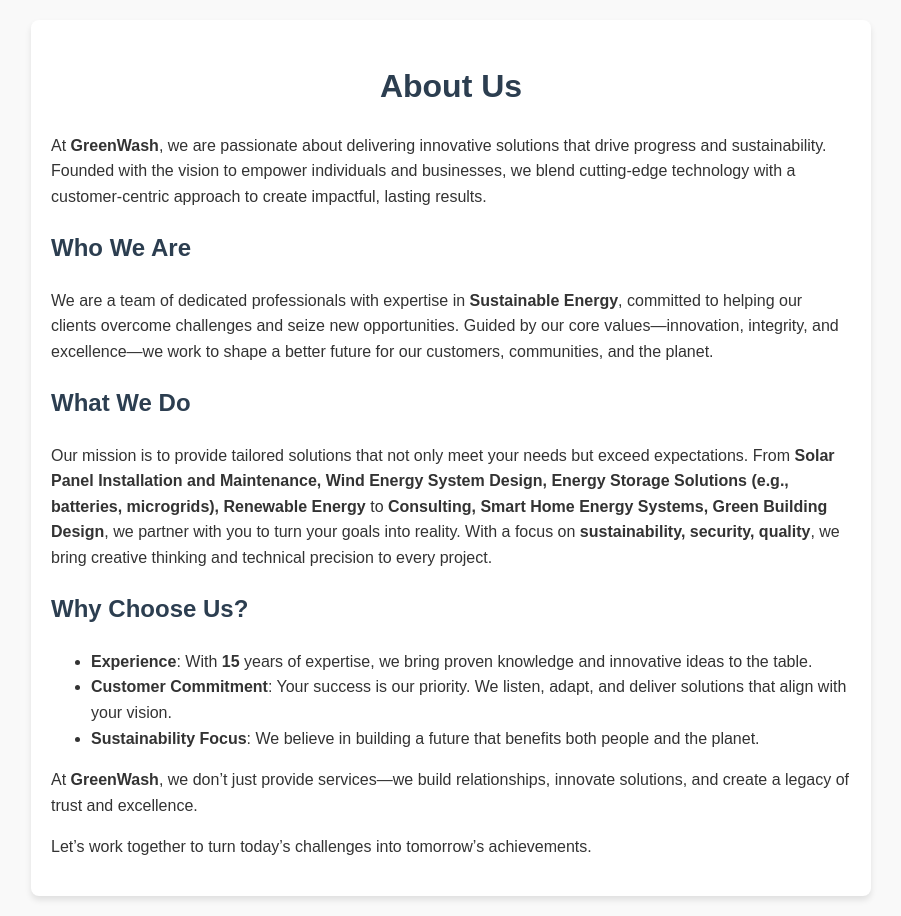
After one commit to pennamenantoine/PFE, a PHP site: page /about.html in a window 1280 px wide. The commit adds this page. Shown: the whole page, without its empty margins (189-1090 px from the left). Run offline with PHP 8.4, Linux system fonts and the light colour scheme.

Commit message:
reviews logout about shop

```diff
--- /dev/null
+++ b/vulnerable_website/about.html
@@ -0,0 +1,59 @@
+<!DOCTYPE html>
+<html lang="en">
+<head>
+    <meta charset="UTF-8">
+    <meta name="viewport" content="width=device-width, initial-scale=1.0">
+    <title>About Us</title>
+    <style>
+        body {
+            font-family: Arial, sans-serif;
+            line-height: 1.6;
+            margin: 0;
+            padding: 0;
+            background-color: #f9f9f9;
+            color: #333;
+        }
+        .container {
+            max-width: 800px;
+            margin: 20px auto;
+            padding: 20px;
+            background-color: #fff;
+            box-shadow: 0 4px 6px rgba(0, 0, 0, 0.1);
+            border-radius: 8px;
+        }
+        h1, h2, h3 {
+            color: #2c3e50;
+        }
+        h1 {
+            text-align: center;
+            margin-bottom: 20px;
+        }
+        p {
+            margin-bottom: 16px;
+        }
+    </style>
+</head>
+<body>
+    <div class="container">
+        <h1>About Us</h1>
+        <p>At <strong>GreenWash</strong>, we are passionate about delivering innovative solutions that drive progress and sustainability. Founded with the vision to empower individuals and businesses, we blend cutting-edge technology with a customer-centric approach to create impactful, lasting results.</p>
+
+        <h2>Who We Are</h2>
+        <p>We are a team of dedicated professionals with expertise in <strong>Sustainable Energy</strong>, committed to helping our clients overcome challenges and seize new opportunities. Guided by our core values—innovation, integrity, and excellence—we work to shape a better future for our customers, communities, and the planet.</p>
+
+        <h2>What We Do</h2>
+        <p>Our mission is to provide tailored solutions that not only meet your needs but exceed expectations. From <strong>Solar Panel Installation and Maintenance, Wind Energy System Design, Energy Storage Solutions (e.g., batteries, microgrids), Renewable Energy </strong> to <strong>Consulting, Smart Home Energy Systems, Green Building Design</strong>, we partner with you to turn your goals into reality. With a focus on <strong>sustainability, security, quality</strong>, we bring creative thinking and technical precision to every project.</p>
+
+        <h2>Why Choose Us?</h2>
+        <ul>
+            <li><strong>Experience</strong>: With <strong>15</strong> years of expertise, we bring proven knowledge and innovative ideas to the table.</li>
+            <li><strong>Customer Commitment</strong>: Your success is our priority. We listen, adapt, and deliver solutions that align with your vision.</li>
+            <li><strong>Sustainability Focus</strong>: We believe in building a future that benefits both people and the planet.</li>
+        </ul>
+
+        <p>At <strong>GreenWash</strong>, we don’t just provide services—we build relationships, innovate solutions, and create a legacy of trust and excellence.</p>
+
+        <p>Let’s work together to turn today’s challenges into tomorrow’s achievements.</p>
+    </div>
+</body>
+</html>
--- a/vulnerable_website/is_admin.php
+++ b/vulnerable_website/is_admin.php
@@ -1,5 +1,7 @@
 <?php
-session_start();
+if (session_status() === PHP_SESSION_NONE) {
+    session_start();
+}
 
 //check if user is authentified
 if (!isset($_SESSION['id'])) {
```
Also changed, not shown: vulnerable_website/logout.php (+11 -0 lines), vulnerable_website/reviews.php (+16 -1 lines), 2 other files.
